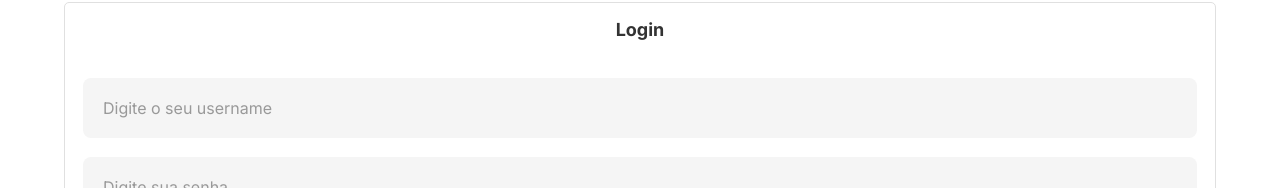
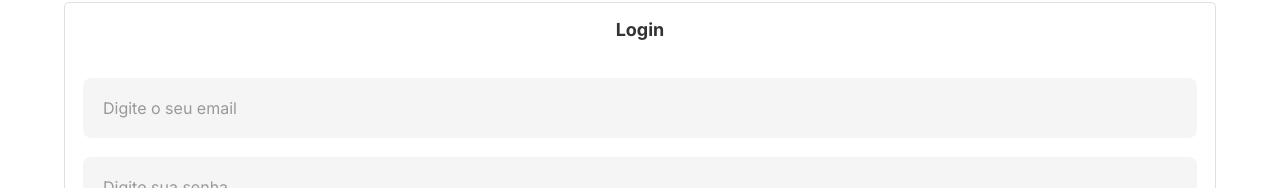
Before and after one commit to Franklmarins/react-hamburgueria-v2, a React (Vite) app: page /login in a window 1280 px wide. Shown: the part 232-420 px from the top of the page. Built offline with nearby package versions, Linux system fonts and the light colour scheme.

Commit message:
feat: usercontext and form login created

```diff
--- a/package.json
+++ b/package.json
@@ -15,6 +15,7 @@
     "@mui/styled-engine": "npm:@mui/styled-engine-sc@latest",
     "@mui/styled-engine-sc": "^5.11.0",
     "@types/react-icons": "^3.0.0",
+    "@types/react-resolver": "^3.1.3",
     "@types/styled-components": "^5.1.26",
     "axios": "^1.2.1",
     "react": "^18.2.0",
--- /dev/null
+++ b/src/components/Form/formSchema.ts
@@ -0,0 +1,32 @@
+import * as yup from "yup";
+
+export const formSchemaLogin = yup.object().shape({
+  email: yup
+    .string()
+    .required("E-mail obrigatório")
+    .email("Digite um e-mail válido"),
+  password: yup
+    .string()
+    .required("Senha obrigatória")
+    .matches(/(?=.*[a-z])/, "Deve conter pelo menos uma letra")
+    .matches(/(?=.*[A-Z])/, "Deve conter pelo menos uma letra maiúscula")
+    .matches(/(?=.*?[0-9])/, "É necessário pelo menos um número.")
+    .matches(/(?=.*[!@#$%^&*])/, "Deve conter pelo menos um caracter especial")
+    .min(6, "Deve conter pelo menos 6 dígitos"),
+});
+
+export const formSchemaRegister = yup.object().shape({
+  name: yup.string().required("Nome obrigatório"),
+  email: yup
+    .string()
+    .required("E-mail obrigatório")
+    .email("Digite um e-mail válido"),
+  password: yup
+    .string()
+    .required("Senha obrigatória")
+    .matches(/(?=.*[a-z])/, "Deve conter pelo menos uma letra")
+    .matches(/(?=.*[A-Z])/, "Deve conter pelo menos uma letra maiúscula")
+    .matches(/(?=.*?[0-9])/, "É necessário pelo menos um número.")
+    .matches(/(?=.*[!@#$%^&*])/, "Deve conter pelo menos um caracter especial")
+    .min(6, "Deve conter pelo menos 6 dígitos"),
+});
--- a/src/components/Form/index.tsx
+++ b/src/components/Form/index.tsx
@@ -1,13 +1,26 @@
-import React from "react";
+import React, { useContext } from "react";
+import { UserContext } from "../../contexts/UserContext";
 import Button from "../Button";
 import Input from "../Input";
 import { StyledForm } from "./style";
 
 const Form = () => {
+  const { submit, handleSubmit, local, register } = useContext(UserContext);
+
   return (
-    <StyledForm>
-      <Input placeholder="Digite o seu username" inputStyle="default" />
-      <Input placeholder="Digite sua senha" inputStyle="default" />
+    <StyledForm onSubmit={handleSubmit(submit)}>
+      <Input
+        type="email"
+        placeholder="Digite o seu email"
+        inputStyle="default"
+        {...register("email")}
+      />
+      <Input
+        type="password"
+        placeholder="Digite sua senha"
+        inputStyle="default"
+        {...register("password")}
+      />
       <Button type="submit" buttonStyle="default-primary">
         Logar
       </Button>
--- a/src/components/Input/index.tsx
+++ b/src/components/Input/index.tsx
@@ -1,14 +1,19 @@
 import { StyledInput } from "./style";
 
-interface IInputProps {
+interface iInputProps {
   placeholder: string;
   inputStyle: string;
+  type: string;
 }
 
-const Input = ({ placeholder, inputStyle }: IInputProps) => {
+const Input = ({ placeholder, type, inputStyle }: iInputProps) => {
   return (
     <>
-      <StyledInput placeholder={placeholder} inputStyle={inputStyle} />
+      <StyledInput
+        type={type}
+        placeholder={placeholder}
+        inputStyle={inputStyle}
+      />
     </>
   );
 };
--- a/src/contexts/UserContext.tsx
+++ b/src/contexts/UserContext.tsx
@@ -1,7 +1,40 @@
-import { createContext } from "react";
+import React, { createContext } from "react";
+import { useForm, SubmitHandler } from "react-hook-form";
+import { useLocation } from "react-router-dom";
+import {
+  formSchemaLogin,
+  formSchemaRegister,
+} from "../components/Form/formSchema";
+import { yupResolver } from "@hookform/resolvers/yup";
+import { iFormValues, iUserProviderProps } from "./types";
 
 export const UserContext = createContext({});
 
-export const UserProvider = ({ children }) => {
-  return <UserContext.Provider value={{}}>{children}</UserContext.Provider>;
+export const UserProvider = ({ children }: iUserProviderProps) => {
+  const local = useLocation();
+
+  const {
+    register,
+    handleSubmit,
+    formState: { errors },
+    reset,
+  } = useForm<iFormValues>(
+    local.pathname === "/login"
+      ? {
+          resolver: yupResolver(formSchemaLogin),
+        }
+      : {
+          resolver: yupResolver(formSchemaRegister),
+        }
+  );
+
+  const submit: SubmitHandler<iFormValues> = (data) => console.log(data);
+
+  return (
+    <UserContext.Provider
+      value={{ register, handleSubmit, errors, reset, submit }}
+    >
+      {children}
+    </UserContext.Provider>
+  );
 };
--- /dev/null
+++ b/src/contexts/types.ts
@@ -0,0 +1,9 @@
+export interface iUserProviderProps {
+  children: React.ReactNode;
+}
+
+export interface iFormValues {
+  email: string;
+  password: string;
+  name?: string;
+}
```
Also changed, not shown: 1 other file (tests, documents, lock files or other folders).
